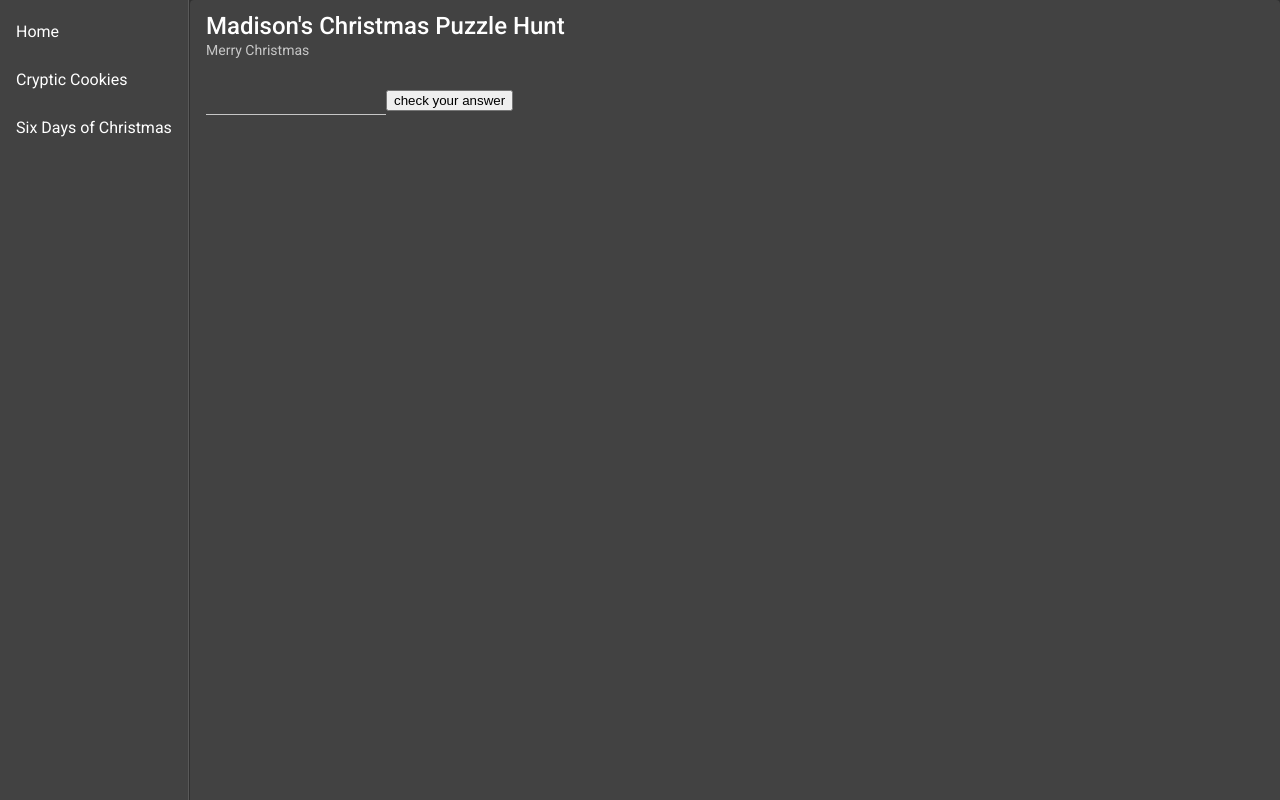
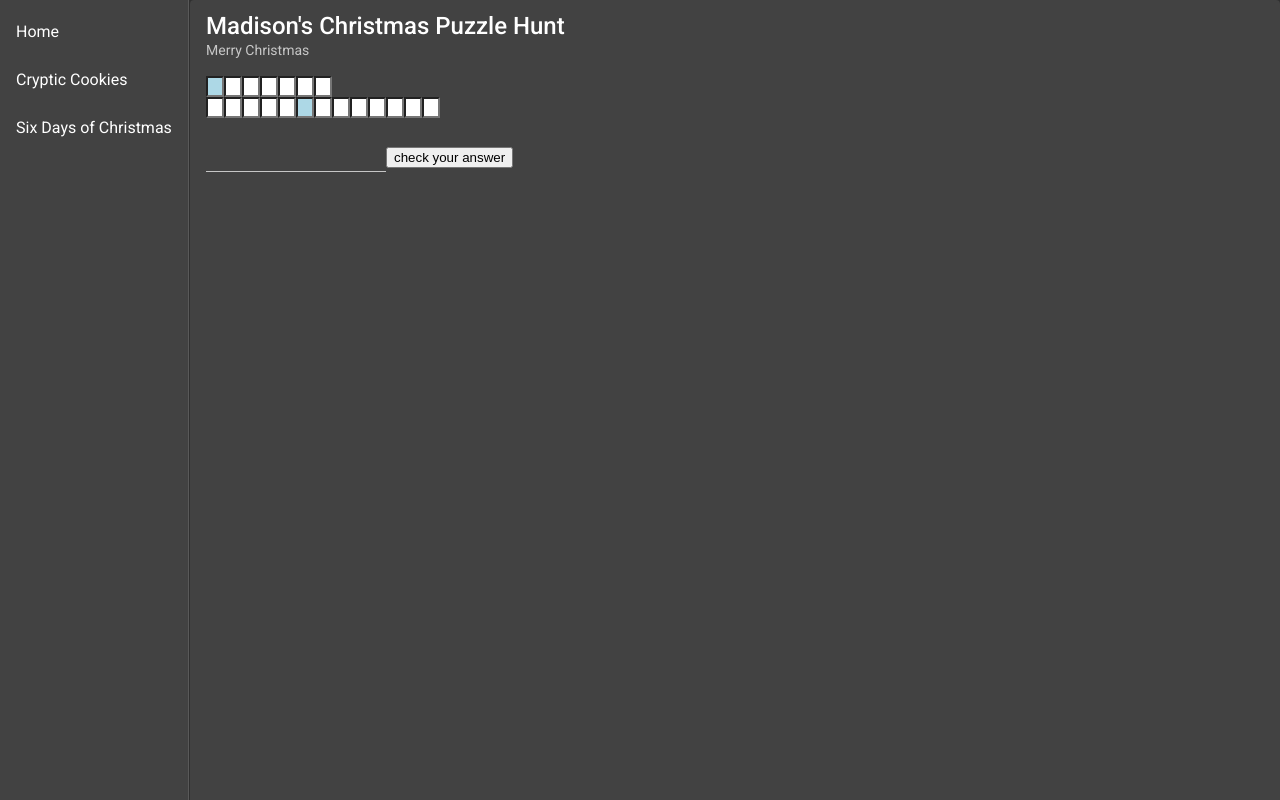
Before and after one commit to sambouiss/christmas-puzzle, an Angular app: page /home in a window 1280 px wide. Built offline with nearby package versions, Linux system fonts and the light colour scheme.

Commit message:
updating metapuzzle

```diff
--- a/src/app/home/home.component.html
+++ b/src/app/home/home.component.html
@@ -2,8 +2,34 @@
     <mat-card-title>{{title}}</mat-card-title>
     <mat-card-subtitle>{{description}}</mat-card-subtitle>
     <mat-card-content>
+        <div>
+            <input class="a2" maxlength="1"/>
+            <input class="a1" maxlength="1"/>
+            <input class="a1" maxlength="1"/>
+            <input class="a1" maxlength="1"/>
+            <input class="a1" maxlength="1"/>
+            <input class="a1" maxlength="1"/>
+            <input class="a1" maxlength="1"/>
+        </div>
 
-        <mat-grid-list cols = 2>
+        <div>
+            <input class="a1" maxlength="1"/>
+            <input class="a1" maxlength="1"/>
+            <input class="a1" maxlength="1"/>
+            <input class="a1" maxlength="0"/>
+            <input class="a1" maxlength="1"/>
+            <input class="a2" maxlength="1"/>
+            <input class="a1" maxlength="1"/>
+            <input class="a1" maxlength="1"/>
+            <input class="a1" maxlength="1"/>
+            <input class="a1" maxlength="1"/>
+            <input class="a1" maxlength="1"/>
+            <input class="a1" maxlength="1"/>
+            <input class="a1" maxlength="1"/>
+        </div>
+
+
+        <mat-grid-list cols = 2 [rowHeight]="15">
             <mat-grid-tile *ngIf = "puzzleService.getCookieAnswer()">
                 Cryptic Cookies
             </mat-grid-tile>
@@ -11,7 +37,7 @@
                 {{puzzleService.getCookieAnswer()}}
             </mat-grid-tile>
             <mat-grid-tile *ngIf = "puzzleService.getBandAnswer()">
-                Jumbled Wish Lisst
+                Six Days of Chirstmas
             </mat-grid-tile>
             <mat-grid-tile *ngIf = "puzzleService.getBandAnswer()">
                 {{puzzleService.getBandAnswer()}}
--- a/src/app/home/home.component.scss
+++ b/src/app/home/home.component.scss
@@ -1,3 +1,13 @@
 mat-card{
     height:  100vh;
 }
+
+.a1{
+    width: 10px;
+    background-color: white;
+}
+
+.a2{
+    width: 10px;
+    background-color: lightblue ;
+}
--- a/src/app/home/home.component.ts
+++ b/src/app/home/home.component.ts
@@ -1,4 +1,5 @@
 import { Component } from '@angular/core';
+import { element } from 'protractor';
 import { PuzzleService } from '../puzzle.service';
 
 @Component({
@@ -20,4 +21,6 @@ export class HomeComponent {
     }
   }
 
+
+
 }
```
